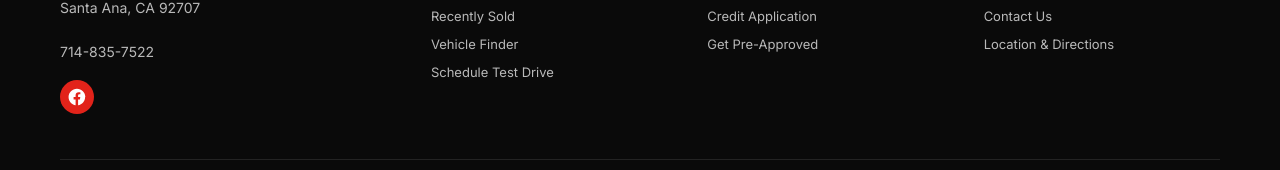
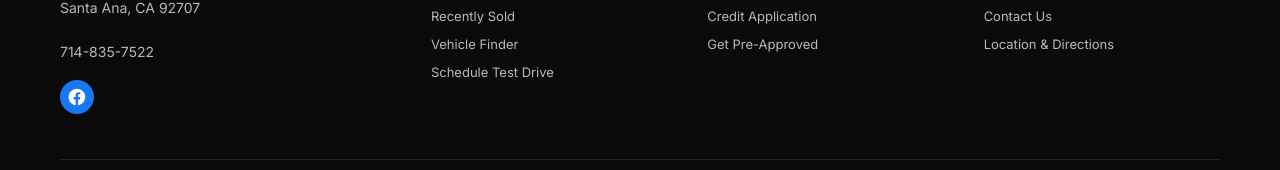
Before and after one commit to VelocityMotorsSa/Velocity-Motors, a plain HTML site: page index.html in a window 1280 px wide. In both pictures the pointer is over the link 77 px from the left and 4141 px from the top of the page. Shown: the part 4045-4215 px from the top of the page. Drawn offline with Linux system fonts and the light colour scheme.

Commit message:
Add files via upload

```diff
--- a/styles.css
+++ b/styles.css
@@ -207,6 +207,6 @@ select{width:100%;padding:12px;border:1px solid var(--line);border-radius:5px;ba
   .footer-bottom{flex-direction:column;gap:8px}
 }
 .footer-social{display:flex;gap:14px;align-items:center}
-.footer-social a{color:var(--red);display:inline-flex;align-items:center;justify-content:center;width:34px;height:34px;border-radius:50%;background:rgba(226,35,26,.12);transition:background .15s,color .15s}
-.footer-social a:hover{background:var(--red);color:#fff}
+.footer-social a{color:#1877F2;display:inline-flex;align-items:center;justify-content:center;width:34px;height:34px;border-radius:50%;background:rgba(24,119,242,.15);transition:background .15s,color .15s}
+.footer-social a:hover{background:#1877F2;color:#fff}
 .footer-social svg{width:20px;height:20px}
```
